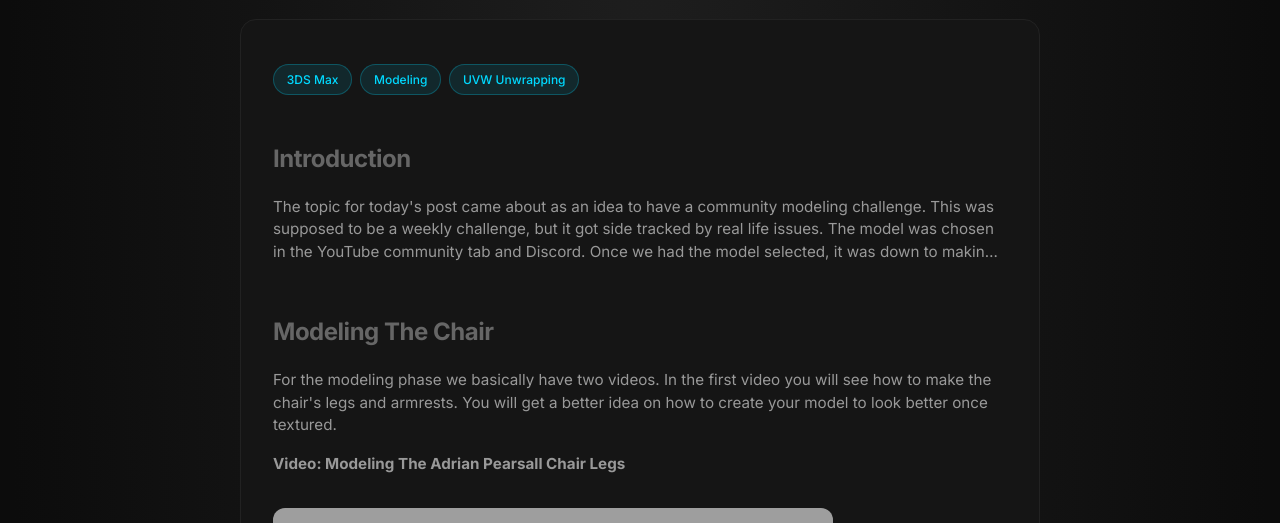
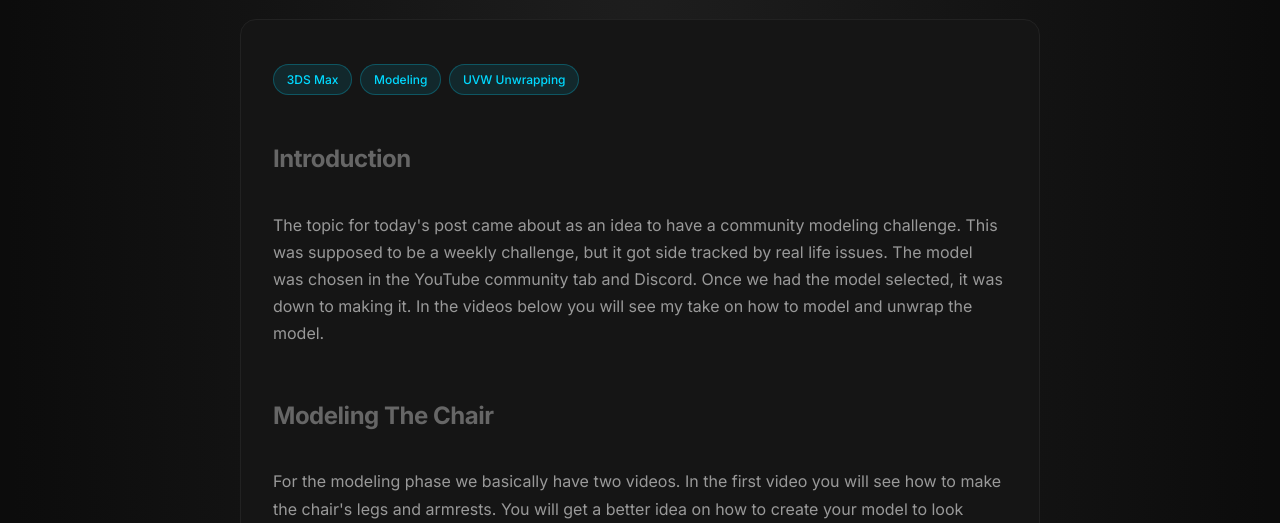
Before and after one commit to SinkaAi/cms-project, a Flask app: page /blog/modeling-adrian-pearsall-chair in a window 1280 px wide. Shown: the part 215-738 px from the top of the page. Run offline with Flask 3, Linux system fonts and the light colour scheme; the visitor is signed in with stand-in values (Sample User, id 1); some libraries are stand-ins or nearby versions; grey boxes are pictures that could not be loaded.

Commit message:
fix: remove 3-line clamp from blog post paragraphs — it was cutting off all post text with ...

```diff
--- a/static/style.css
+++ b/static/style.css
@@ -639,7 +639,7 @@ footer {
     text-decoration: underline;
 }
 
-.post-content p {
+.post-card .post-content p {
     color: var(--text-secondary);
     margin: 0 0 0.75rem 0;
     font-size: 0.95rem;
@@ -648,6 +648,15 @@ footer {
     -webkit-line-clamp: 3;
     -webkit-box-orient: vertical;
     overflow: hidden;
+}
+
+/* Full blog post — show all paragraph text */
+.post-glass-container .post-content p {
+    display: block;
+    -webkit-line-clamp: unset;
+    -webkit-box-orient: unset;
+    overflow: visible;
+    text-overflow: unset;
 }
 
 .read-more {
--- a/views.json
+++ b/views.json
@@ -9,5 +9,6 @@
   "beginners-guide-marvelous-designer": 1,
   "3ds-max-basic-modeling": 2,
   "quixel-bridge-unreal-engine-4-workflow": 1,
-  "creating-a-low-poly-foliage-model-in-3ds-max-and-unreal-engine-4": 1
+  "creating-a-low-poly-foliage-model-in-3ds-max-and-unreal-engine-4": 1,
+  "the-ultimate-vray-materials-course": 4
 }
```
